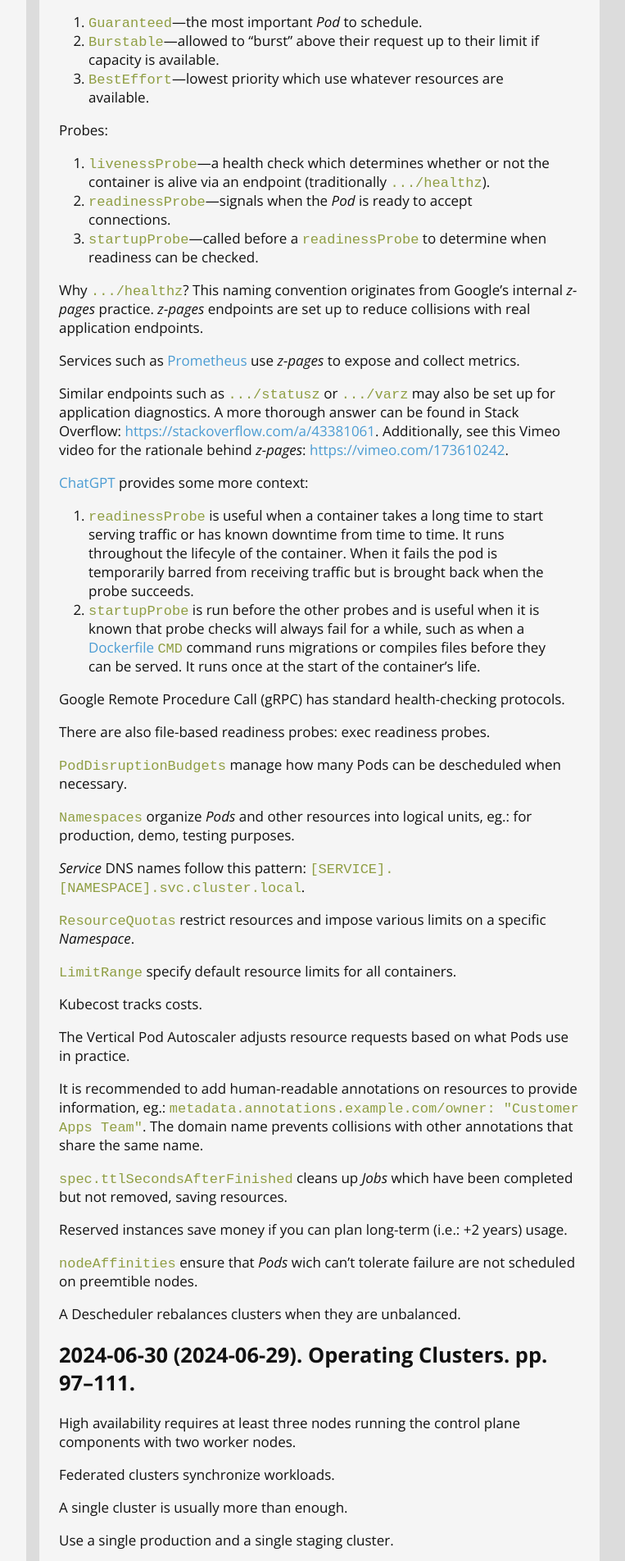
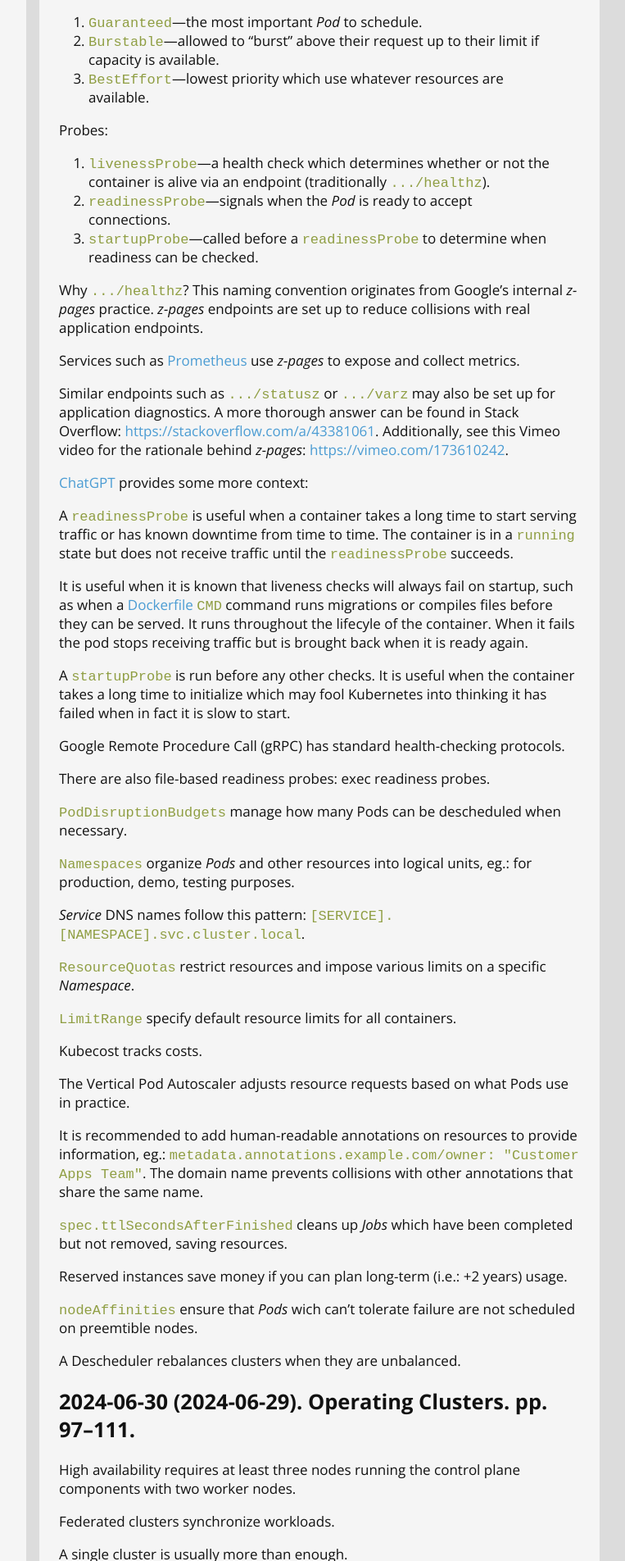
Before and after one commit to ganiulis/personal-notes, a Jekyll site: the page built from software-development/devops/books/cloud-native-devops-with-kubernetes.md, in a window 1280 px wide. Shown: the part 3096-5000 px from the top of the page at 82% size, without its empty margins (288-1051 px from the left). Built offline with Jekyll 4.4.1, drawn with Linux system fonts in a browser that asks for light colours; our own code applies the rules of GitHub Pages for plain Markdown files.

Commit message:
Add notes

```diff
--- a/software-development/devops/books/cloud-native-devops-with-kubernetes.md
+++ b/software-development/devops/books/cloud-native-devops-with-kubernetes.md
@@ -143,8 +143,11 @@ Similar endpoints such as `.../statusz` or `.../varz` may also be set up for app
 
 [ChatGPT](https://chatgpt.com) provides some more context:
 
-1. `readinessProbe` is useful when a container takes a long time to start serving traffic or has known downtime from time to time. It runs throughout the lifecyle of the container. When it fails the pod is temporarily barred from receiving traffic but is brought back when the probe succeeds.
-2. `startupProbe` is run before the other probes and is useful when it is known that probe checks will always fail for a while, such as when a [Dockerfile `CMD`](https://docs.docker.com/reference/dockerfile/#cmd) command runs migrations or compiles files before they can be served. It runs once at the start of the container's life.
+A `readinessProbe` is useful when a container takes a long time to start serving traffic or has known downtime from time to time. The container is in a `running` state but does not receive traffic until the `readinessProbe` succeeds.
+
+It is useful when it is known that liveness checks will always fail on startup, such as when a [Dockerfile `CMD`](https://docs.docker.com/reference/dockerfile/#cmd) command runs migrations or compiles files before they can be served. It runs throughout the lifecyle of the container. When it fails the pod stops receiving traffic but is brought back when it is ready again.
+
+A `startupProbe` is run before any other checks. It is useful when the container takes a long time to initialize which may fool Kubernetes into thinking it has failed when in fact it is slow to start.
 
 Google Remote Procedure Call (gRPC) has standard health-checking protocols.
 
```
